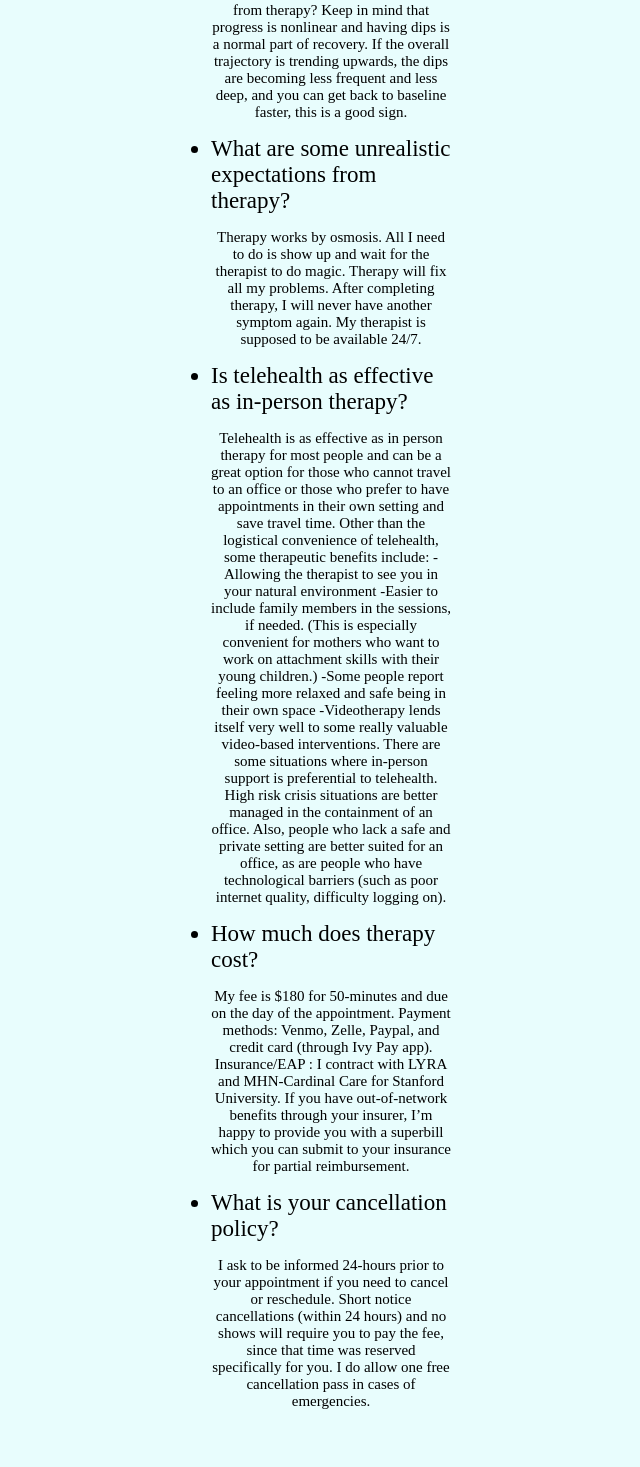
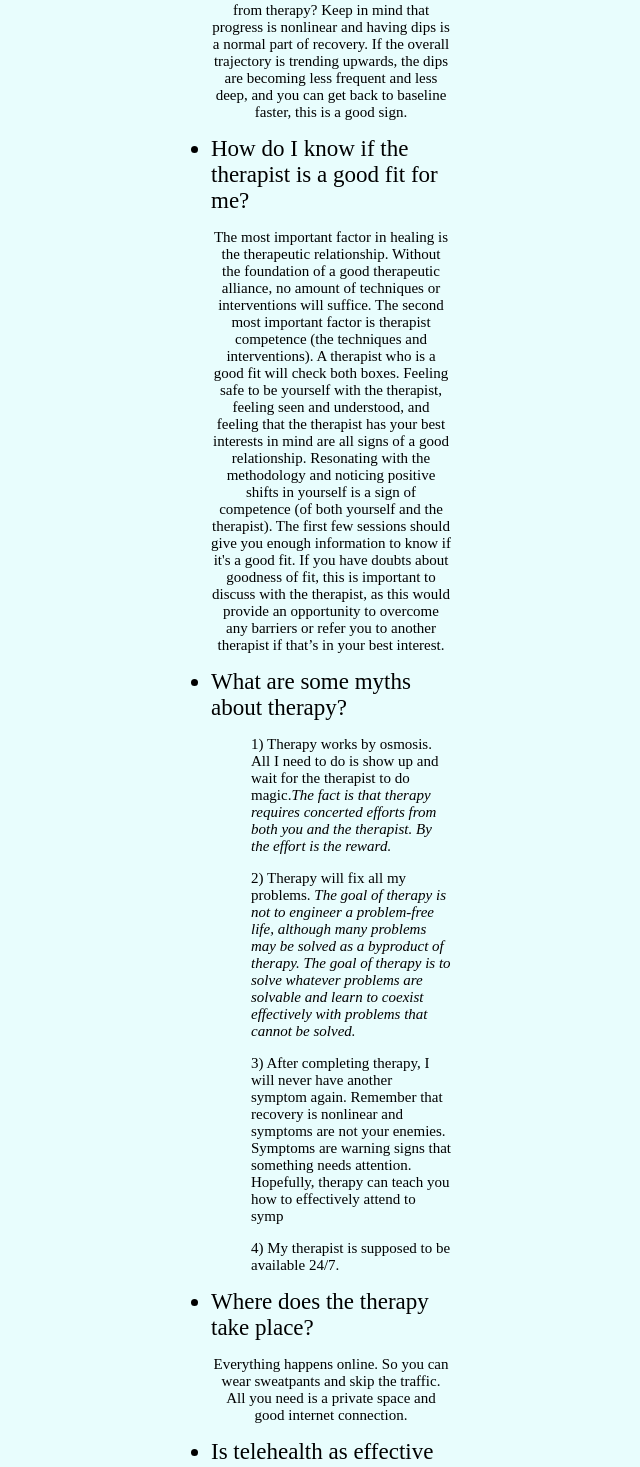
Before and after one commit to eliyab1/ruthie, a React (Create React App) app: page /faqs in a window 1280 px wide. Shown: the part 1780-3247 px from the top of the page, without its empty margins (329-969 px from the left). Built offline with nearby package versions, Linux system fonts and the light colour scheme.

Commit message:
updated faq and home content

```diff
--- a/src/FAQs.js
+++ b/src/FAQs.js
@@ -35,11 +35,29 @@ export default function FAQs() {
                 -Am I making better choices based on the contents from therapy?
                 Keep in mind that progress is nonlinear and having dips is a normal part of recovery.  If the overall trajectory is trending upwards, the dips are
                 becoming less frequent and less deep, and you can get back to baseline faster, this is a good sign.</p>
-            <li>What are some unrealistic expectations from therapy?</li>
-            <p style={{"font-size":"15px"}}>Therapy works by osmosis. All I need to do is show up and wait for the therapist to do magic.
-                Therapy will fix all my problems.
-                After completing therapy, I will never have another symptom again.
-                My therapist is supposed to be available  24/7.</p>
+            <li>How do I know if the therapist is a good fit for me?</li>
+            <p style={{"font-size":"15px"}}>
+            The most important factor in healing is the therapeutic relationship. Without the foundation of a good therapeutic alliance, no amount of techniques or
+            interventions will suffice. The second most important factor is therapist competence (the techniques and interventions). A therapist who is a good fit
+            will check both boxes. Feeling safe to be yourself with the therapist, feeling seen and understood, and feeling that the therapist has your best
+            interests in mind are all signs of a good relationship. Resonating with the methodology and noticing positive shifts in yourself is a sign of competence
+            (of both yourself and the therapist). The first few sessions should give you enough information to know if it's a good fit. If you  have doubts about
+            goodness of fit, this is important to discuss with the therapist, as this would provide an opportunity to overcome any barriers or refer you to another
+            therapist if that’s in your best interest.
+            </p>
+            <li>What are some myths about therapy?</li>
+            <ul style={{"font-size":"15px", "list-style-type":"none"}}>
+                <li>1) Therapy works by osmosis. All I need to do is show up and wait for the therapist to do magic.<em>The fact is that
+                therapy requires concerted efforts from both you and the therapist. By the effort is the reward.</em></li>
+                <li>2) Therapy will fix all my problems. <em>The goal of therapy is not to engineer a problem-free life, although many problems
+                    may be solved as a byproduct of therapy. The goal of therapy is to solve whatever problems are solvable and learn to coexist
+                    effectively with problems that cannot be solved.</em></li>
+                <li>3) After completing therapy, I will never have another symptom again. Remember that recovery is nonlinear and symptoms are not your enemies.
+                    Symptoms are warning signs that something needs attention. Hopefully, therapy can teach you how to effectively attend to symp</li>
+                <li>4) My therapist is supposed to be available 24/7.</li></ul>
+            <li>Where does the therapy take place?</li>
+            <p style={{"font-size":"15px"}}>Everything happens online. So you can wear sweatpants and
+                skip the traffic. All you need is a private space and good internet connection.</p>
             <li>Is telehealth as effective as in-person therapy?</li>
             <p style={{"font-size":"15px"}}>Telehealth is as effective as in person therapy for most people and can be a great option for those who cannot travel to an office
                 or those who prefer to have appointments in their own setting and save travel time. Other than the logistical convenience of telehealth, some therapeutic benefits
--- a/src/Home.js
+++ b/src/Home.js
@@ -1,13 +1,25 @@
 import { useEffect } from "react"
 export default function Home() {
     useEffect(()=>{document.title="Mental Fitness Therapy"})
-    return <><div className="page-content"><h3>Welcome to Mental Fitness Therapy, where we build emotional muscles and psychological flexibility for a healthy and
+    return <>
+            <div className="page-content">
+                <h3>Welcome to Mental Fitness Therapy, where we build emotional muscles and psychological flexibility for a healthy and
                     happy life. Getting into shape, both physically and mentally, requires some initial concerted effort, but with practice the
                     process becomes organic and enjoyable.</h3>
                     <h3>Think of therapy as your mental wellness gym, a space where you can set goals, learn
                     about yourself, get active, practice new skills, experiment with new behaviors, challenge yourself, reward yourself,
                     and transform.
                     </h3>
-    <h4>VIDEO or IMAGE or BIG TABS….TBD</h4></div>
+                    <h4>VIDEO or IMAGE or BIG TABS…TBD
+                        NEEDS: PROFESSIONAL HEADSHOT
+                        VIDEO script and 1 min commercial or 5 min interview
+                        LOGO
+                        COLOR SCHEME
+                        IMAGES: Homepage background banner (something bold, fitness related)
+                        Individual therapy image (climbing a DNA ladder or something)
+                        Maternal MH image (working out with the baby or something)
+                        Group therapy image
+                    </h4>
+            </div>
     </>
 }
```
Lines whose indentation alone changed are shown as unchanged.
